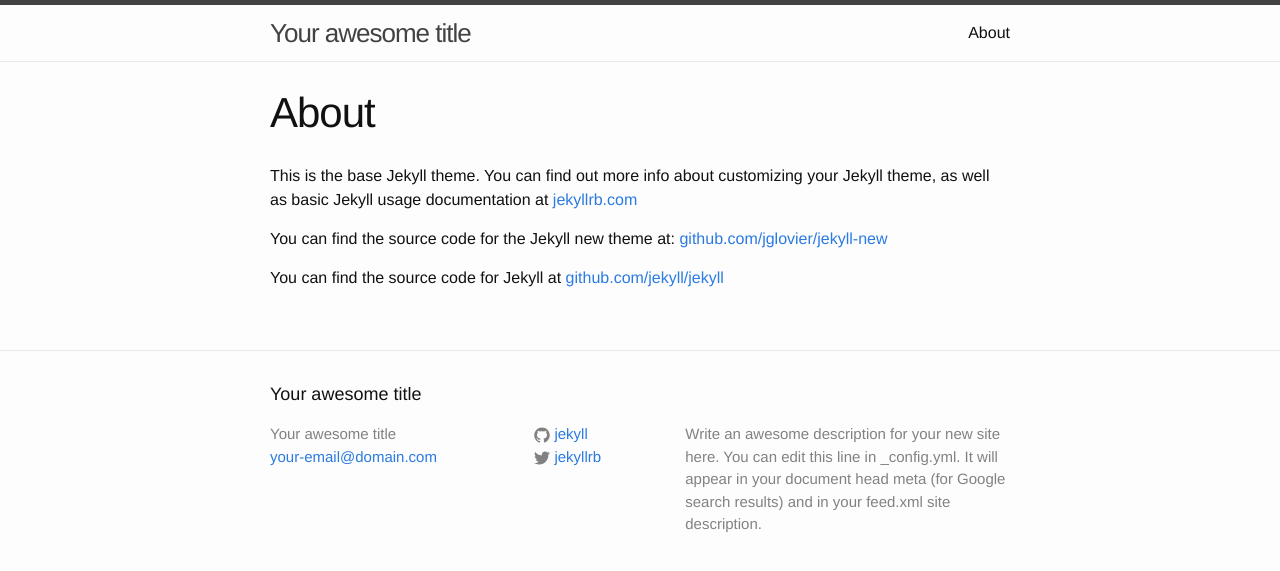
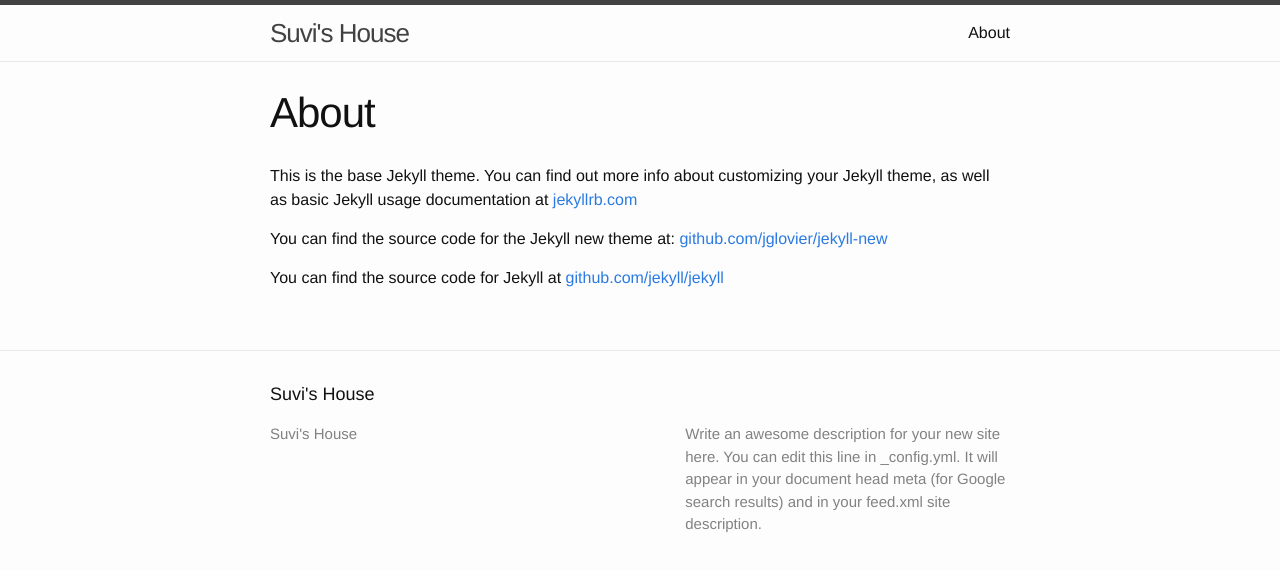
Before and after one commit to svignara/svignara.github.com, a Jekyll site: the page built from about.md, in a window 1280 px wide. Shown: the top 571 px of the page. Built offline with Jekyll 4.4.1, drawn with Linux system fonts in a browser that asks for light colours.

```diff
--- a/_config.yml
+++ b/_config.yml
@@ -1,14 +1,14 @@
 # Site settings
-title: Your awesome title
-email: your-email@domain.com
+title: Suvi's House
+# email: your-email@domain.com
 description: > # this means to ignore newlines until "baseurl:"
   Write an awesome description for your new site here. You can edit this
   line in _config.yml. It will appear in your document head meta (for
   Google search results) and in your feed.xml site description.
 baseurl: "" # the subpath of your site, e.g. /blog/
-url: "http://yourdomain.com" # the base hostname & protocol for your site
-twitter_username: jekyllrb
-github_username:  jekyll
+# url: "http://yourdomain.com" # the base hostname & protocol for your site
+# twitter_username: jekyllrb
+# github_username:  jekyll
 
 # Build settings
 markdown: kramdown
```
Also changed, not shown: _posts/2015-03-20-first-post.markdown (added, +13 -0 lines), _posts/2015-03-20-welcome-to-jekyll.markdown (deleted, +0 -25 lines).
